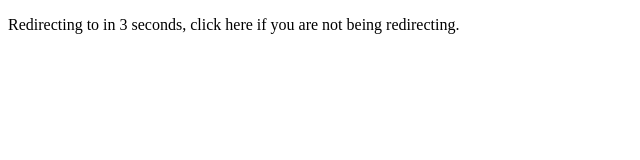
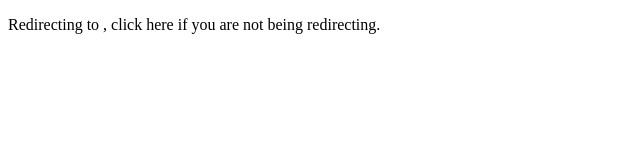
Before and after one commit to Kraafter/simpleshortener-svelte, a SvelteKit app: page /1 in a window 1280 px wide. Shown: the top 160 px of the page, without its empty margins (0-640 px from the left). Built offline with nearby package versions, Linux system fonts and the light colour scheme.

Commit message:
removed useless delay

```diff
--- a/src/routes/[slug]/+page.svelte
+++ b/src/routes/[slug]/+page.svelte
@@ -4,7 +4,7 @@
 </script>
 
 <svelte:head>
-	<meta http-equiv="refresh" content="3; url={redir}" />
+	<meta http-equiv="refresh" content="0; url={redir}" />
 </svelte:head>
 
-<p>Redirecting to {redir} in 3 seconds, click <a href="{redir}">here</a> if you are not being redirecting.</p>
+<p>Redirecting to {redir}, click <a href="{redir}">here</a> if you are not being redirecting.</p>
```
